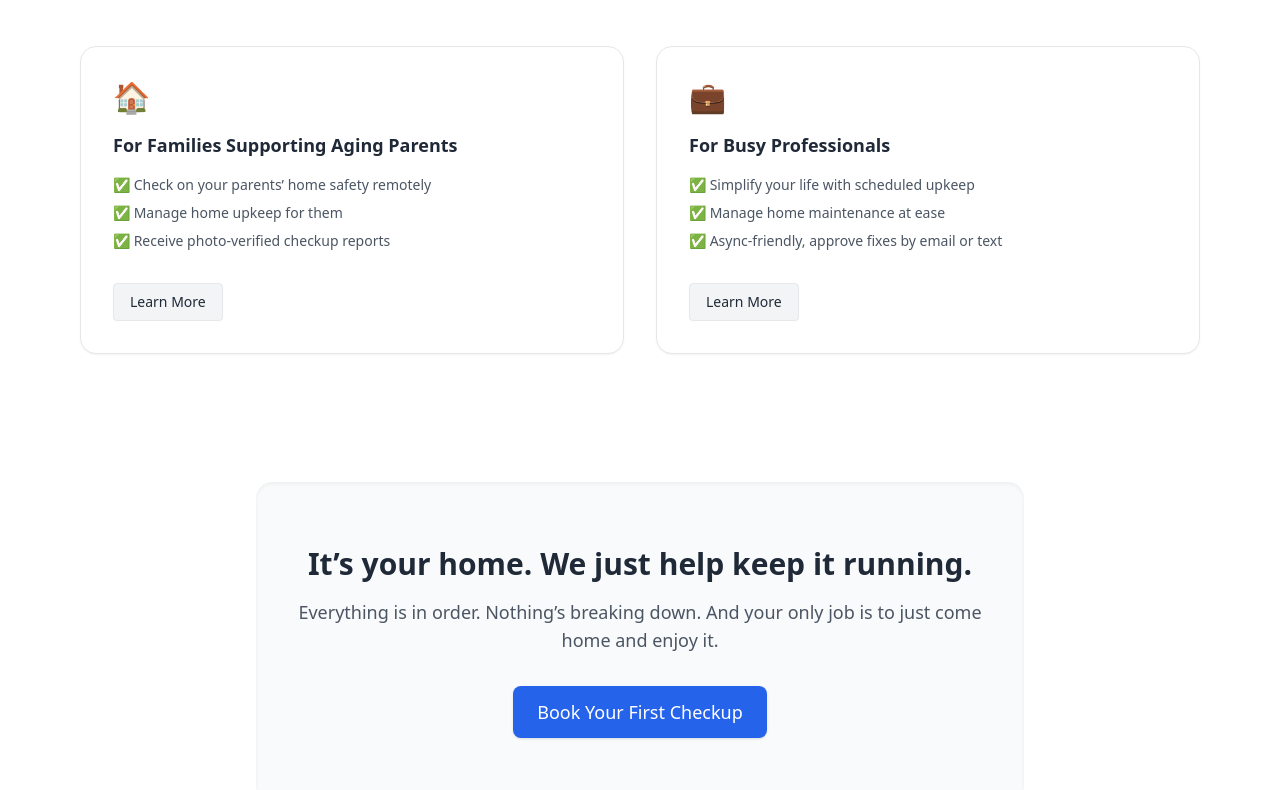
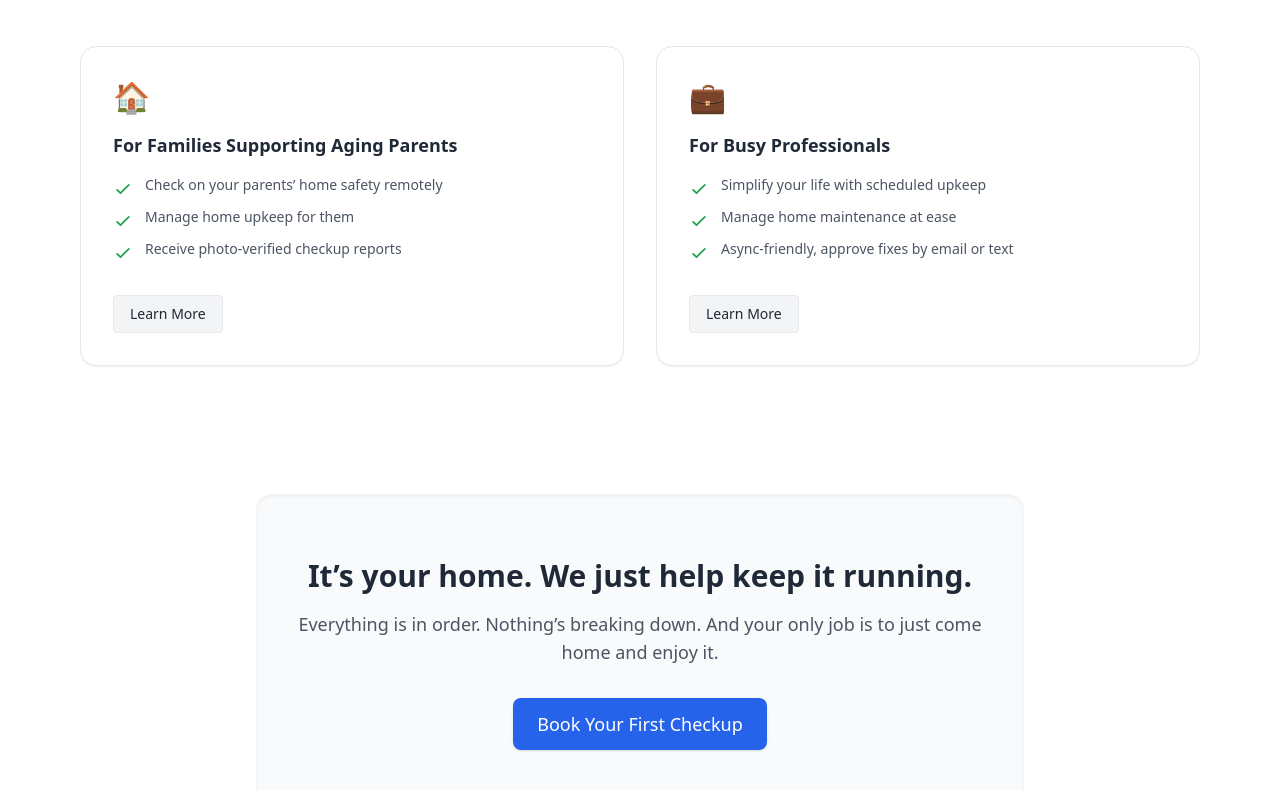
Before and after one commit to nickalodian-upkept/upkept-homepage, a Next.js app: page / in a window 1280 px wide. Shown: the part 1641-2431 px from the top of the page. Built offline with nearby package versions, Linux system fonts and the light colour scheme.

Commit message:
Upgrade life stage checkmarks to SVG icons

```diff
--- a/pages/index.js
+++ b/pages/index.js
@@ -165,17 +165,25 @@ export default function Home() {
 <section className="mt-32 max-w-6xl mx-auto px-4 text-center">
   <h3 className="text-3xl font-bold mb-12">Tailored to Your Life Stage</h3>
   <div className="grid grid-cols-1 md:grid-cols-2 gap-8 text-left">
+
     {/* For Families */}
     <div className="bg-white rounded-2xl border border-gray-200 p-8 shadow-sm flex flex-col justify-between">
       <div>
         <div className="text-3xl mb-4">🏠</div>
-                <h4 className="text-lg font-semibold mb-4">
-                  For Families Supporting Aging Parents
-                </h4>
+        <h4 className="text-lg font-semibold mb-4">For Families Supporting Aging Parents</h4>
         <ul className="space-y-2 text-gray-600 text-sm">
-                  <li>✅ Check on your parents’ home safety remotely</li>
-                  <li>✅ Manage home upkeep for them</li>
-                  <li>✅ Receive photo-verified checkup reports</li>
+          {[
+            "Check on your parents’ home safety remotely",
+            "Manage home upkeep for them",
+            "Receive photo-verified checkup reports"
+          ].map((item, index) => (
+            <li key={index} className="flex items-start gap-3">
+              <svg className="w-5 h-5 text-green-600 mt-1" fill="none" stroke="currentColor" strokeWidth={2} viewBox="0 0 24 24">
+                <path strokeLinecap="round" strokeLinejoin="round" d="M5 13l4 4L19 7" />
+              </svg>
+              <span>{item}</span>
+            </li>
+          ))}
         </ul>
       </div>
       <button className="mt-8 bg-gray-100 border text-sm text-gray-800 rounded px-4 py-2 hover:bg-gray-200 transition w-fit">
@@ -189,15 +197,25 @@ export default function Home() {
         <div className="text-3xl mb-4">💼</div>
         <h4 className="text-lg font-semibold mb-4">For Busy Professionals</h4>
         <ul className="space-y-2 text-gray-600 text-sm">
-                  <li>✅ Simplify your life with scheduled upkeep</li>
-                  <li>✅ Manage home maintenance at ease</li>
-                  <li>✅ Async-friendly, approve fixes by email or text</li>
+          {[
+            "Simplify your life with scheduled upkeep",
+            "Manage home maintenance at ease",
+            "Async-friendly, approve fixes by email or text"
+          ].map((item, index) => (
+            <li key={index} className="flex items-start gap-3">
+              <svg className="w-5 h-5 text-green-600 mt-1" fill="none" stroke="currentColor" strokeWidth={2} viewBox="0 0 24 24">
+                <path strokeLinecap="round" strokeLinejoin="round" d="M5 13l4 4L19 7" />
+              </svg>
+              <span>{item}</span>
+            </li>
+          ))}
         </ul>
       </div>
       <button className="mt-8 bg-gray-100 border text-sm text-gray-800 rounded px-4 py-2 hover:bg-gray-200 transition w-fit">
         Learn More
       </button>
     </div>
+
   </div>
 </section>
 
```
Lines whose indentation alone changed are shown as unchanged.
